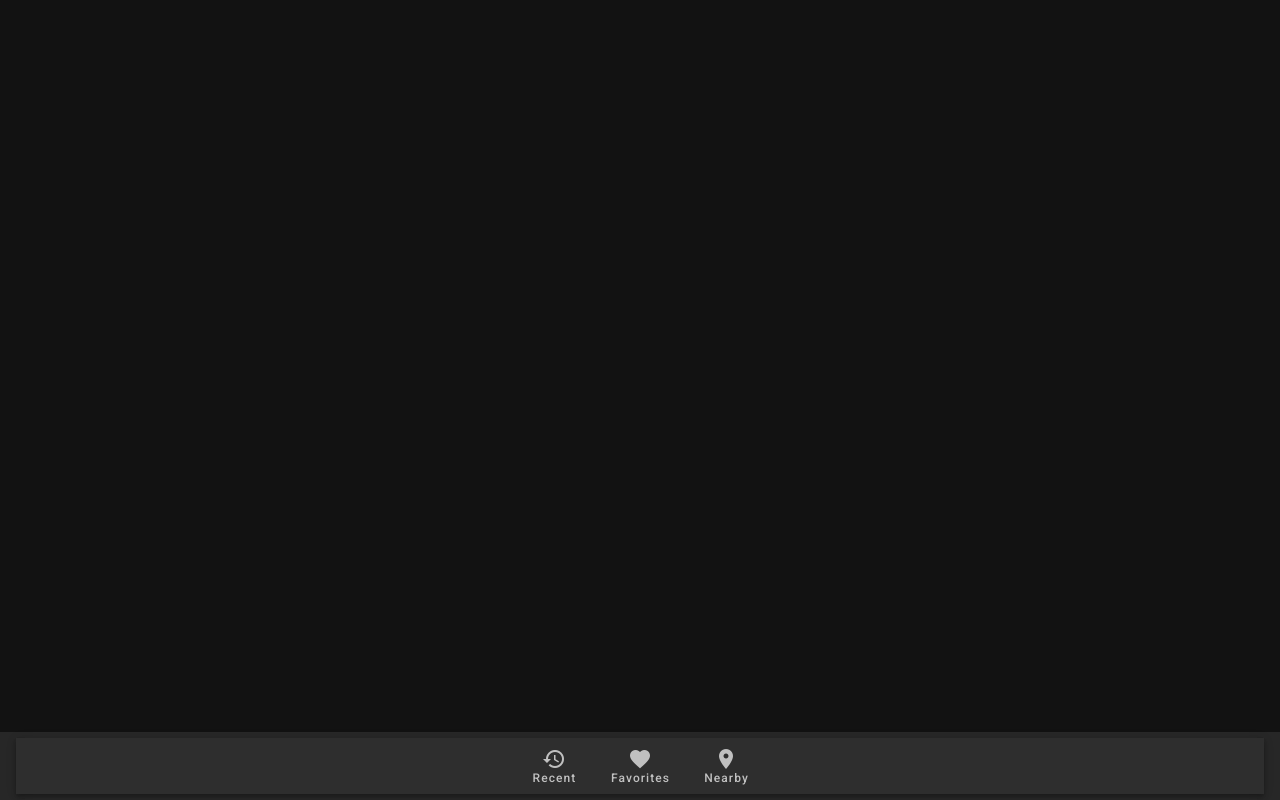
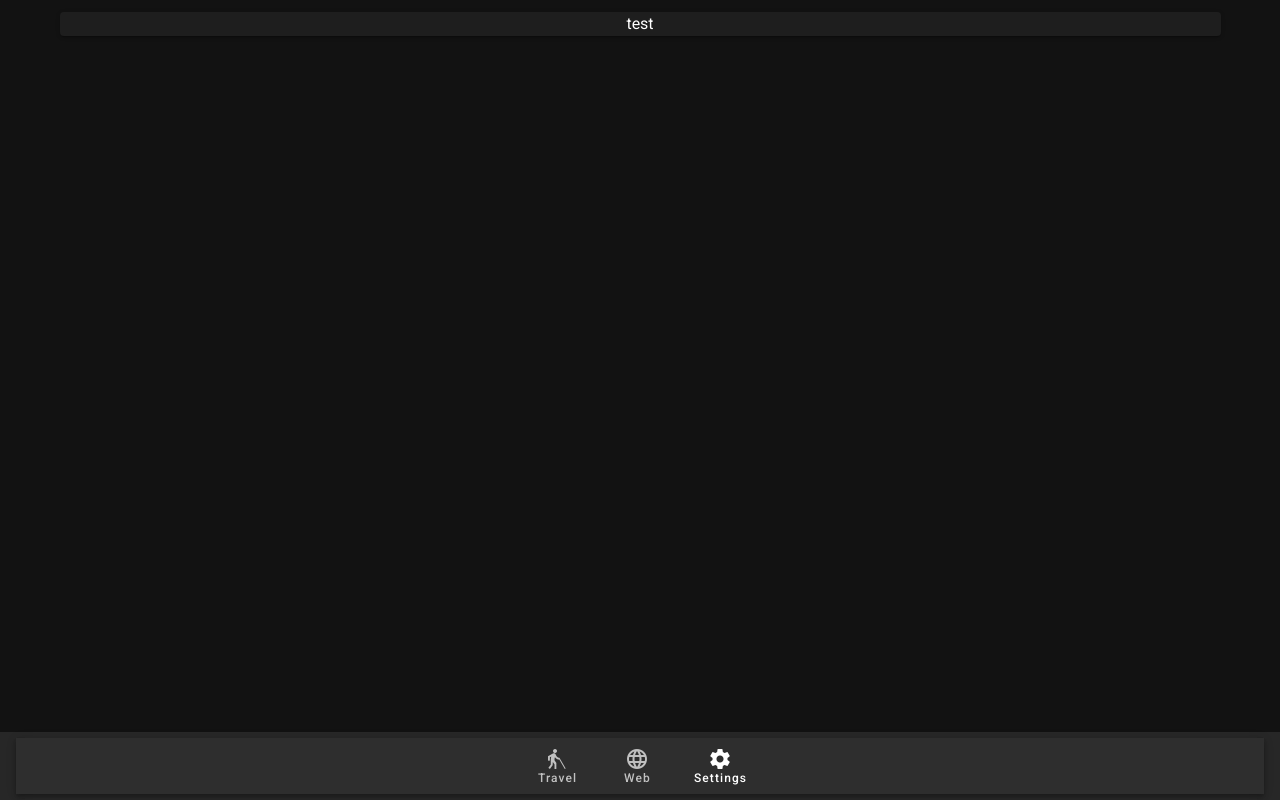
Before and after one commit to mtj2011/project_x, a Nuxt app: page /settings in a window 1280 px wide. Built offline with nearby package versions, Linux system fonts and the light colour scheme.

Commit message:
メニュとWEBページを追加

```diff
--- a/components/Footer.vue
+++ b/components/Footer.vue
@@ -1,21 +1,18 @@
 <template>
   <v-bottom-navigation>
-    <v-btn value="recent">
-      <span>Recent</span>
-
-      <v-icon>mdi-history</v-icon>
+    <v-btn to="/">
+      <span>Travel</span>
+      <v-icon>mdi-human-white-cane</v-icon>
     </v-btn>
 
-    <v-btn value="favorites">
-      <span>Favorites</span>
-
-      <v-icon>mdi-heart</v-icon>
+    <v-btn to="web">
+      <span>Web</span>
+      <v-icon>mdi-web</v-icon>
     </v-btn>
 
-    <v-btn value="nearby">
-      <span>Nearby</span>
-
-      <v-icon>mdi-map-marker</v-icon>
+    <v-btn to="settings">
+      <span>Settings</span>
+      <v-icon>mdi-cog</v-icon>
     </v-btn>
   </v-bottom-navigation>
 </template>
--- a/pages/inspire.vue
+++ /dev/null
@@ -1,25 +0,0 @@
-<template>
-  <v-row>
-    <v-col class="text-center">
-      <img
-        src="/v.png"
-        alt="Vuetify.js"
-        class="mb-5"
-      >
-      <blockquote class="blockquote">
-        &#8220;First, solve the problem. Then, write the code.&#8221;
-        <footer>
-          <small>
-            <em>&mdash;John Johnson</em>
-          </small>
-        </footer>
-      </blockquote>
-    </v-col>
-  </v-row>
-</template>
-
-<script>
-export default {
-  name: 'InspirePage'
-}
-</script>
--- /dev/null
+++ b/pages/settings.vue
@@ -0,0 +1,14 @@
+<template>
+  <v-row>
+    <v-col class="text-center">
+      <v-card>
+        test
+      </v-card>
+    </v-col>
+  </v-row>
+</template>
+
+<script>
+export default {
+}
+</script>
--- /dev/null
+++ b/pages/web.vue
@@ -0,0 +1,14 @@
+<template>
+  <v-row>
+    <v-col class="text-center">
+      <v-card>
+        <iframe width="100%" height="750px" src="https://web.simple-mmo.com"></iframe>
+      </v-card>
+    </v-col>
+  </v-row>
+</template>
+
+<script>
+export default {
+}
+</script>
```
